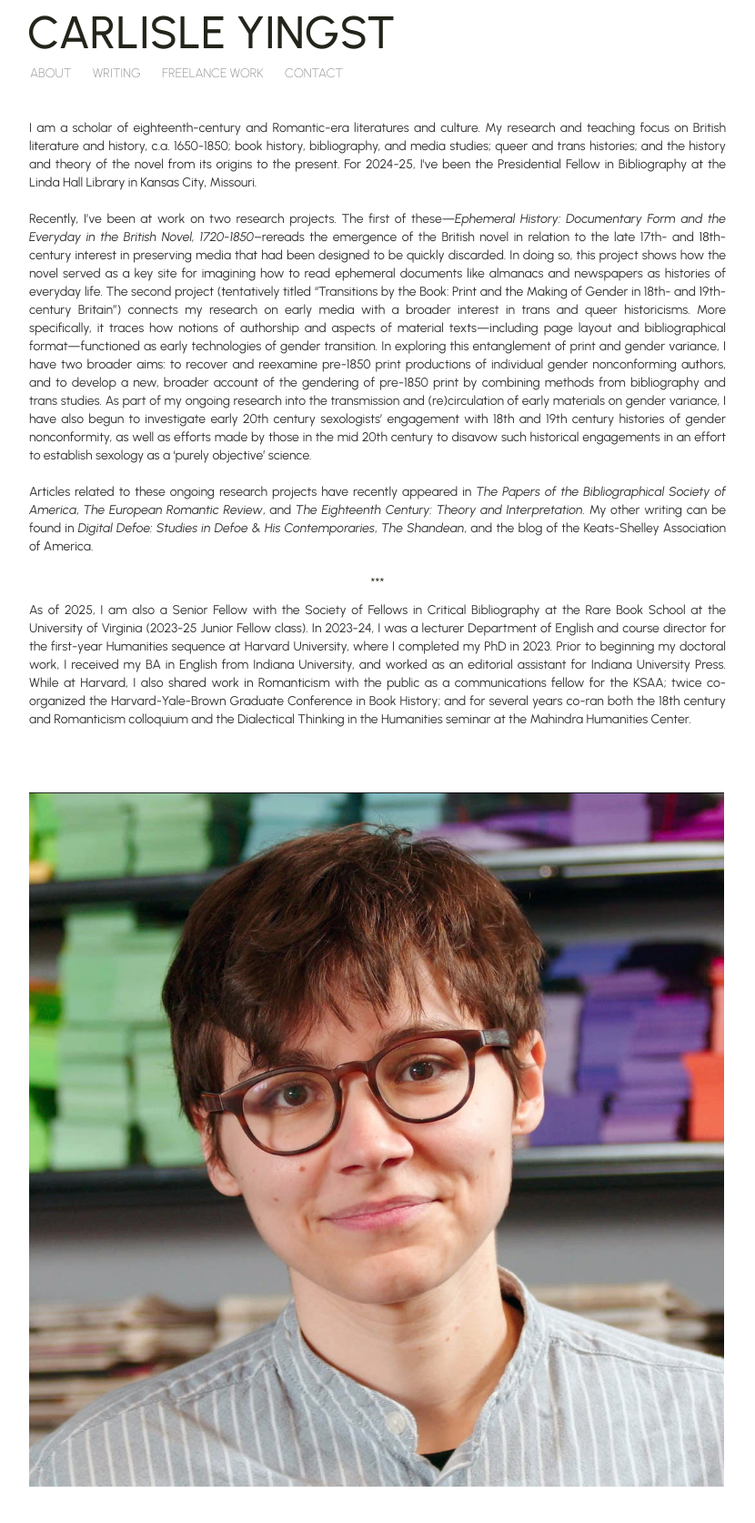
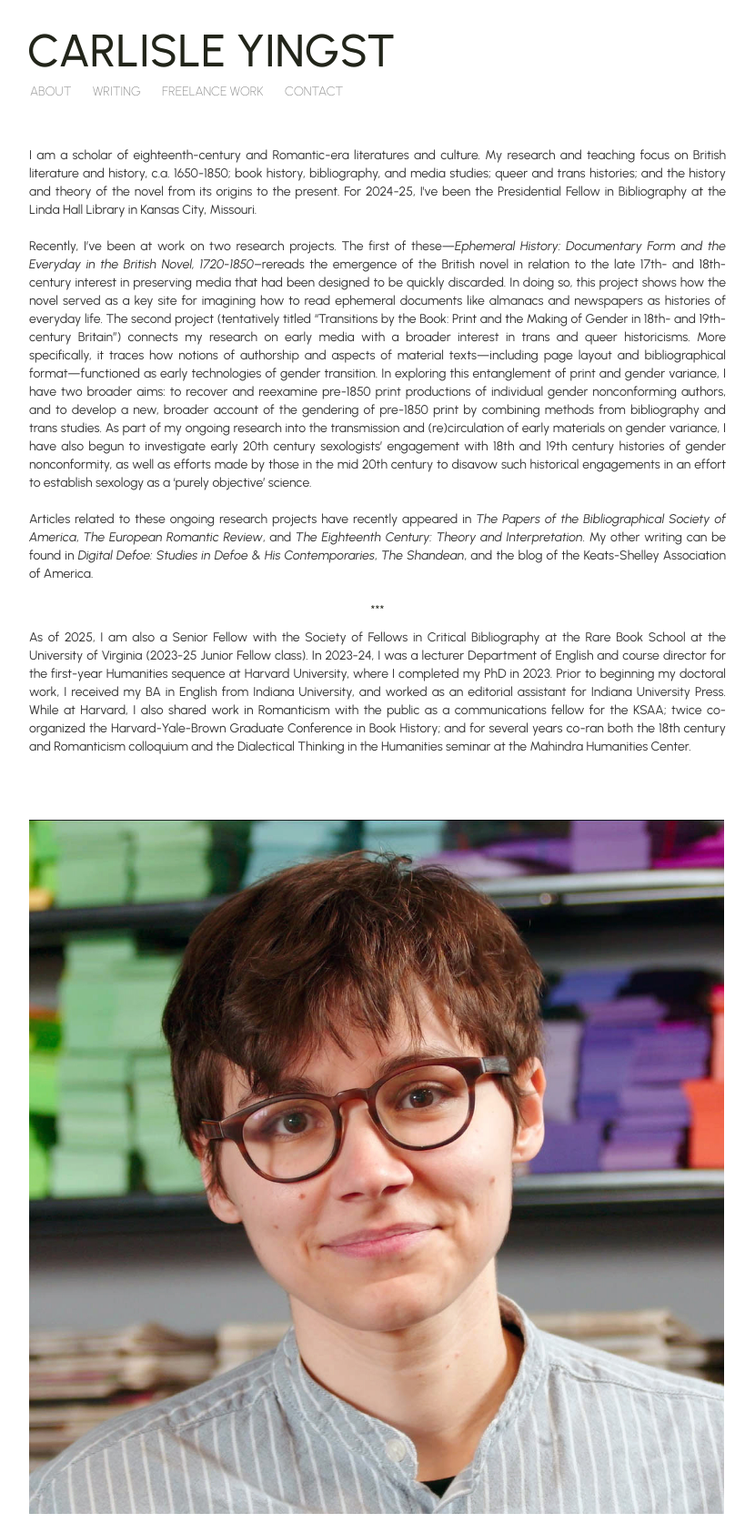
Before and after one commit to ceyingst/ceyingstwebsite, a Jekyll site: the page built from index.html, in a window 1280 px wide. Shown: the whole page at 91% size, without its empty margins (226-1056 px from the left). Built offline with Jekyll 4.4.1, drawn with Linux system fonts in a browser that asks for light colours; nearby versions of some CDN libraries; some web fonts are replaced; before the commit the page ends 1644 px from its top, so only the background shows below that.

Commit message:
Update ceyingst.css

```diff
--- a/css/ceyingst.css
+++ b/css/ceyingst.css
@@ -47,7 +47,8 @@ container {
 header {
   font-family: 'Urbanist', sans-serif;
   text-align: left;
-  padding-bottom: 10px;
+  padding-top: 20px;
+  padding-bottom: 20px;
   text-align: left;
   padding-left: 0;
 }
```
